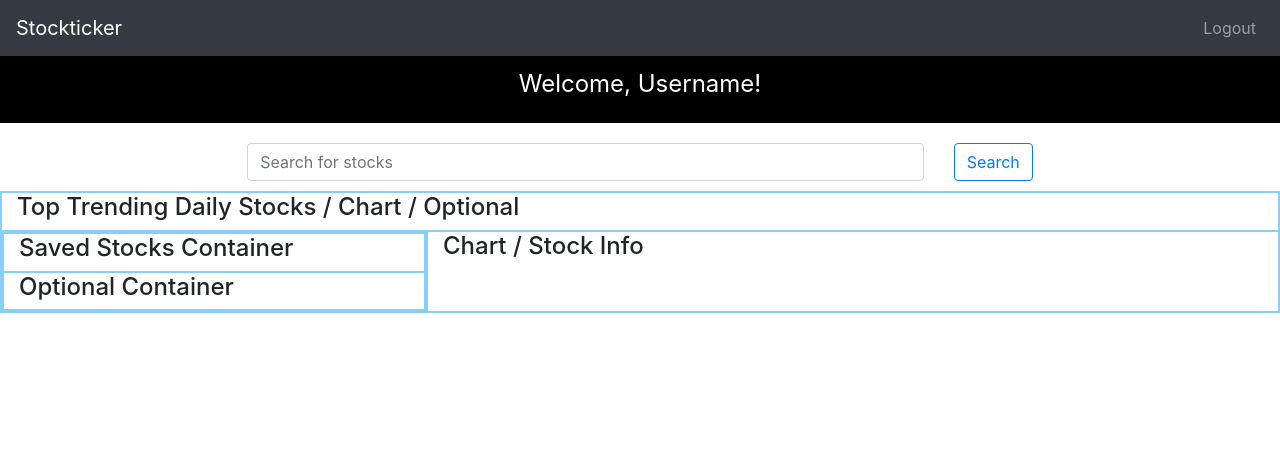
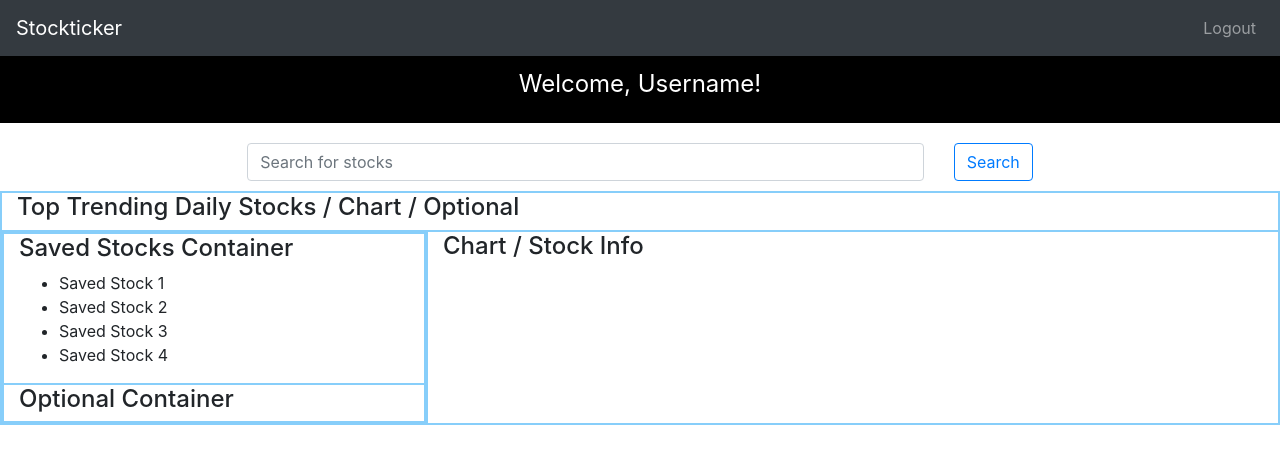
Before and after one commit to michaelanthonyyy/stockticker, a React (Create React App) app in the folder stockticker/client/: page /user in a window 1280 px wide. Shown: the top 464 px of the page. Built offline with nearby package versions, Linux system fonts and the light colour scheme.

Commit message:
Update Stocks.js and UserStocks.js

```diff
--- a/stockticker/client/src/components/Stocks.js
+++ b/stockticker/client/src/components/Stocks.js
@@ -1,4 +1,5 @@
 import React from "react";
+import UserStock from "./UserStock";
 
 const Stocks = () => {
   return (
@@ -10,10 +11,8 @@ const Stocks = () => {
 
         <div className="col col-4">
           <div className="row">
+            <UserStock />
             <div className="col col-12">
-              <h4>Saved Stocks Container</h4>
-            </div>
-            <div className="col">
               <h4>Optional Container</h4>
             </div>
           </div>
--- /dev/null
+++ b/stockticker/client/src/components/UserStock.js
@@ -0,0 +1,17 @@
+import React from "react";
+
+const UserStock = () => {
+  return (
+    <div className="col col-12">
+      <h4>Saved Stocks Container</h4>
+      <ul>
+        <li>Saved Stock 1</li>
+        <li>Saved Stock 2</li>
+        <li>Saved Stock 3</li>
+        <li>Saved Stock 4</li>
+      </ul>
+    </div>
+  );
+};
+
+export default UserStock;
```
Also changed, not shown: stockticker/client/src/components/UserStocks.js (deleted).
